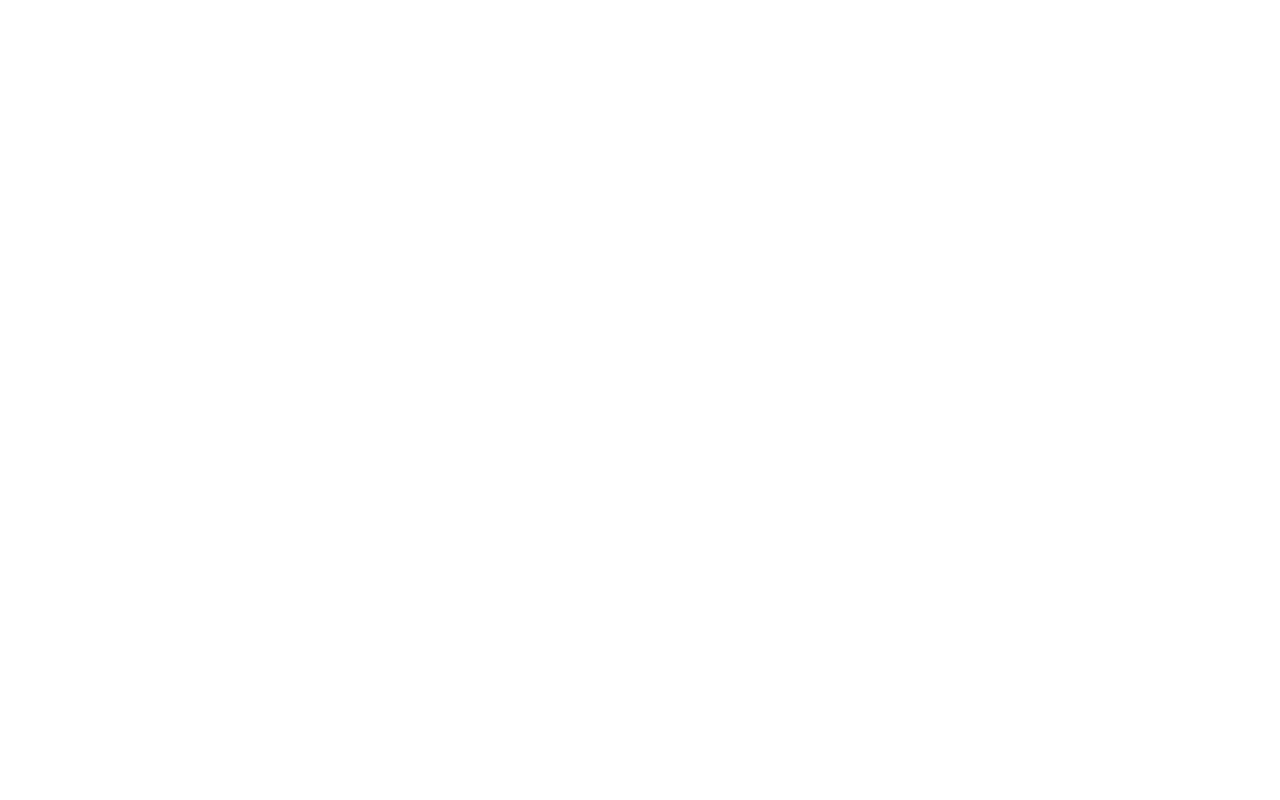
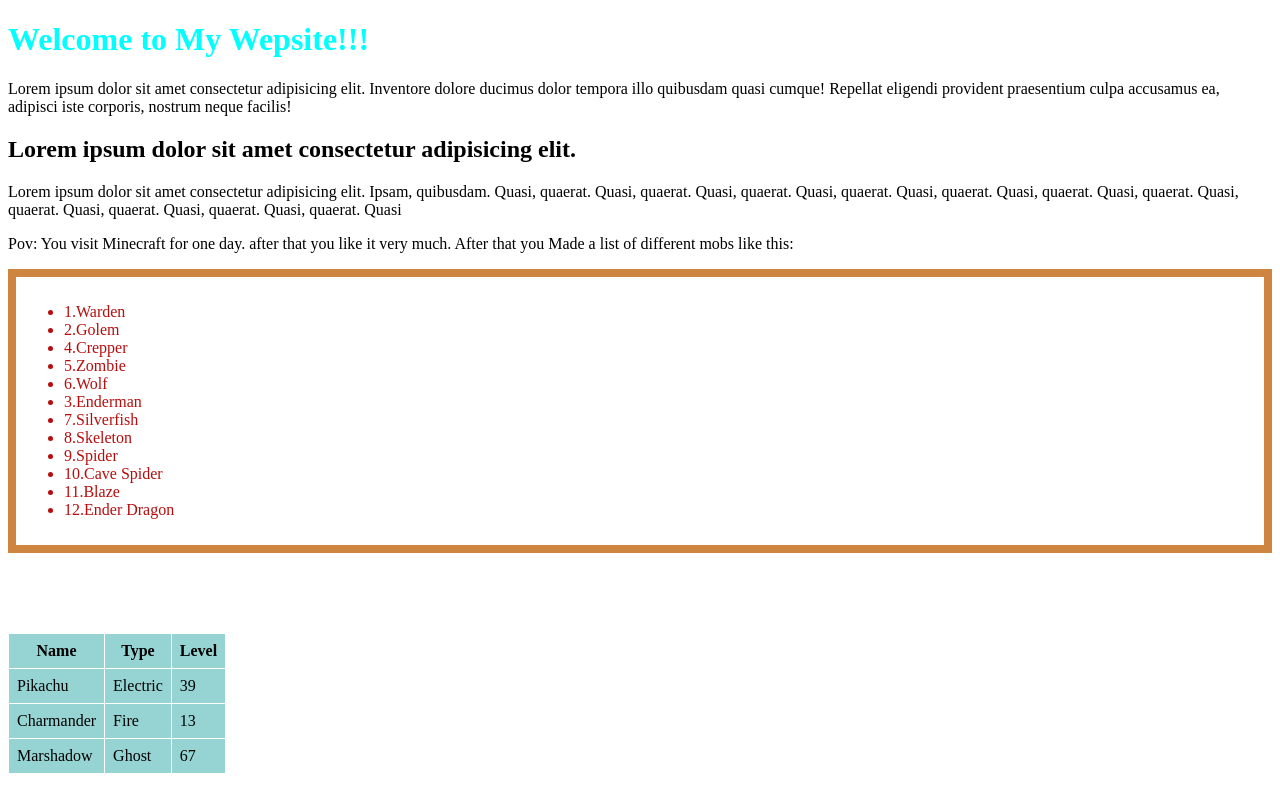
Before and after one commit to maohibkhan/ContactForm, a plain HTML site: page index.html in a window 1280 px wide. Drawn offline with Linux system fonts and the light colour scheme.

Commit message:
Progress

```diff
--- /dev/null
+++ b/css/style.css
@@ -0,0 +1,20 @@
+h1{
+    color: aqua;
+}
+.herobrine{
+    color: white;
+}
+.header{
+
+color: #b60e0e;
+border: 8px solid peru;
+padding: 10px 8px;
+}
+table, th, td {
+    border: 1px solid white;
+    border-collapse: collapse;
+  }
+  th, td {
+    background-color: #96D4D4;
+    padding: 8px;
+  }
--- a/index.html
+++ b/index.html
@@ -3,9 +3,67 @@
 <head>
     <meta charset="UTF-8">
     <meta name="viewport" content="width=device-width, initial-scale=1.0">
-    <title>Document</title>
+    <title>New.[tv]</title>
+    <link rel="stylesheet" href="/css/style.css">
 </head>
 <body>
+    <h1>Welcome to My Wepsite!!!</h1>
+    <p>Lorem ipsum dolor sit amet consectetur adipisicing elit. Inventore dolore ducimus dolor tempora illo quibusdam quasi cumque! Repellat eligendi provident praesentium culpa accusamus ea, adipisci iste corporis, nostrum neque facilis!</p>
+    <div>
+
+        <h2>Lorem ipsum dolor sit amet consectetur adipisicing elit.</h2>
+        <p>Lorem ipsum dolor sit amet consectetur adipisicing elit. Ipsam, quibusdam. Quasi, quaerat. Quasi, quaerat. Quasi, quaerat. Quasi, quaerat. Quasi, quaerat. Quasi, quaerat. Quasi, quaerat. Quasi, quaerat. Quasi, quaerat. Quasi, quaerat. Quasi, quaerat. Quasi
+
+    </div>
+    <p> Pov: You visit Minecraft for one day.
+        after that you like it very much.
+        After that you Made a list of different mobs like this:
+<!-- but There is a catch that you list them by their power -->
+    </p>
+<div class="header">
+    <ul>
+        <li>1.Warden</li>
+        <li>2.Golem</li>
+        <li>4.Crepper</li>
+        <li>5.Zombie</li>
+        <li>6.Wolf</li>
+        <li>3.Enderman</li>
+        <li>7.Silverfish</li>
+        <li>8.Skeleton</li>
+        <li>9.Spider</li>
+        <li>10.Cave Spider</li>
+        <li>11.Blaze</li>
+        <li>12.Ender Dragon</li>
+    </ul>
+</div>
+    <h1 class="herobrine">Wait what!!! who is That @ 0.Herobrine</h1>
+    <table>
+        <tr>
+            <th>Name</th>
+            <th>Type</th>
+            <th>Level</th>
+
+        </tr>
+        <tr>
+            <td>Pikachu</td>
+            <td>Electric</td>
+            <td>39</td>
+        </tr>
+        <tr>
+            <td>Charmander</td>
+            <td>Fire</td>
+            <td>13</td>
+        </tr>
+        <tr>
+            <td>Marshadow</td>
+            <td>Ghost</td>
+            <td>67</td>
+        </tr>
+
+
+
+    </table>
+
 
 </body>
 </html>
```
